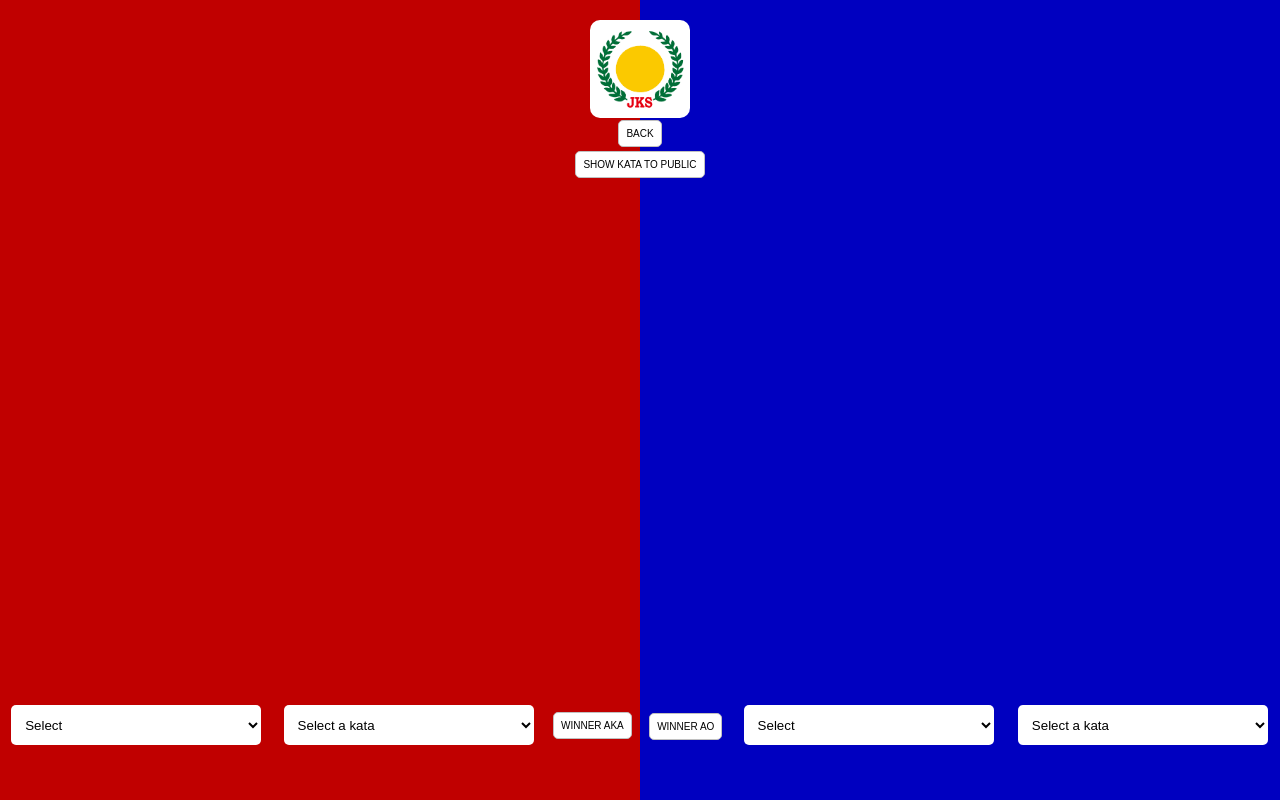
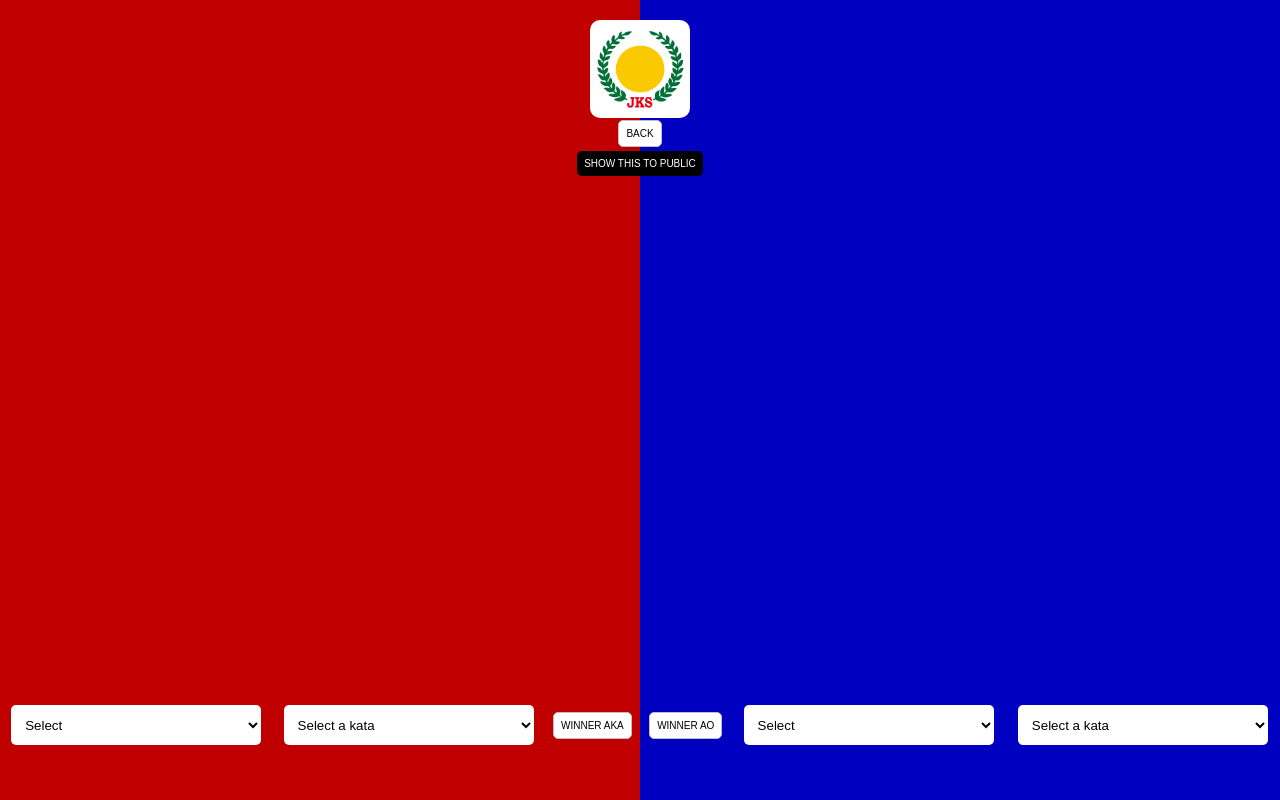
Before and after one commit to Ldvk-bf/PLACAR, a plain HTML site: page Operator/kata_operator.html in a window 1280 px wide. Drawn offline with Linux system fonts and the light colour scheme.

Commit message:
Add public button styling and update button labels
Introduced style_button_public.css to style 'Show to public' buttons with a consistent appearance. Updated button labels for clarity and replaced anchor-wrapped button with a direct action in kata_operator.html. Linked the new stylesheet in relevant operator HTML files.

```diff
--- a/Operator/kata_operator.html
+++ b/Operator/kata_operator.html
@@ -4,6 +4,7 @@
     <meta charset="UTF-8">
     <meta name="viewport" content="width=device-width, initial-scale=1.0">
     <link rel="stylesheet" href="../css/style.css">
+    <link rel="stylesheet" href="../css/style_button_public.css">
     <title>Karate Board</title>
 </head>
 
@@ -15,7 +16,7 @@
     </div>
     <button class="voltar-btn" onclick="location.href='../index.html'">Back</button>
     <br>
-    <button onclick="mostrarNoPublico('kata')">Show kata to public</button>
+    <button id="showPublicButton" onclick="mostrarNoPublico('kata')">Show this to public</button>
     <!-- TODO: Rever isso para converter a posição -->
     <div class="centro">
         <h2 id="nameShowAka"></h2>
@@ -40,7 +41,7 @@
 
 
         <div class="footer-box">
-            <a href="../Winner/vitoria-ao.html"><button>Winner Ao</button></a>
+            <button onclick="mostrarNoPublico('winner_ao');">Winner Ao</button>
             <select id="categorySelectAo" class="select" title="selectTypeOfKataAo" onchange="atualizarLista('categorySelectAo', 'nameSelectAo')">
                 <option value="">Select</option>
                 <option value="shiteikata">Shitei Kata</option>
--- /dev/null
+++ b/css/style_button_public.css
@@ -0,0 +1,5 @@
+#showPublicButton {
+    background-color: #000;
+    color: #fff;
+    border: none;
+}
```
Also changed, not shown: Operator/kata_individual_operator.html (+2 -1 lines), Operator/kumite_operator.html (+2 -1 lines), css/style.css (line endings or trailing spaces), css/style_kata_individual.css (line endings or trailing spaces).
